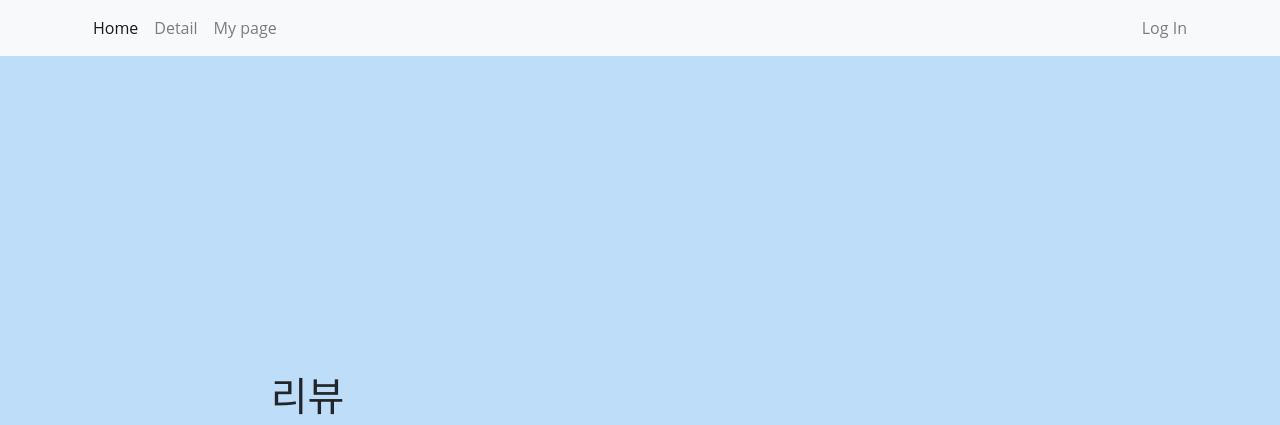
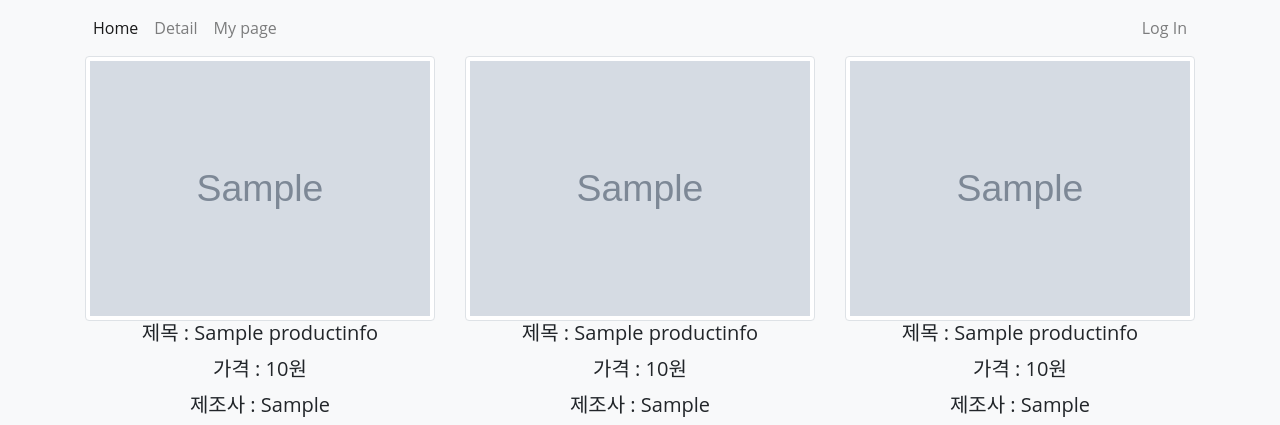
Before and after one commit to kimhyunso/Final_Project, a Django app: template bert_project/main/templates/main/detail.html in a window 1280 px wide. Shown: the top 425 px of the page. Run offline with Django 3.2, Linux system fonts and the light colour scheme; the template is opened without the code that fills it: values that come from a table or form of the project are taken from there, others are empty; tables that the repository leaves empty hold one stand-in row (values such as "Sample post"); grey boxes marked "Sample" are stand-in pictures.

Commit message:
2023-04-26 10:12

```diff
--- a/bert_project/main/templates/main/detail.html
+++ b/bert_project/main/templates/main/detail.html
@@ -1,45 +1,67 @@
 {% extends 'base.html' %}
 {% block content %}
-      <div class="container">
-        <div class="row my-3">
-          <div class="col-md-6 col-lg-5">
-            <h1>리뷰</h1>
-      <!-- Blog post-->
-        <a href="#!"><img class="card-img-top" src="./images/smail.png" alt="..." /></a>
-        <div class="card-body">
-            <h2 class="card-title h4">냉장고</h2>
-            <p class="card-text">리뷰가 좋아요</p>
-        </div>
-    </div>
 
-
-
-    <div class="container">
-      <div class="row my-3">
-        <div class="col-md-6 col-lg-5">
-          <h1>리뷰</h1>
-    <!-- Blog post-->
-      <a href="#!"><img class="card-img-top" src="./images/smail.png" alt="..." /></a>
-      <div class="card-body">
-          <h2 class="card-title h4">냉장고</h2>
-          <p class="card-text">리뷰가 좋아요</p>
-      </div>
-    </div>
-
-    <div class="container">
-      <div class="row my-3">
-        <div class="col-md-6 col-lg-5">
-          <h1>리뷰</h1>
-    <!-- Blog post-->
-      <a href="#!"><img class="card-img-top" src="./images/smail.png" alt="..." /></a>
-      <div class="card-body">
-          <h2 class="card-title h4">냉장고</h2>
-          <p class="card-text">리뷰가 좋아요</p>
+{% for list in lists %}
+<section class="features-icons bg-light text-center">
+  <div class="container">
+      <div class="row">
+          <div class="col-lg-4">
+              <div class="features-icons-item mx-auto mb-5 mb-lg-0 mb-lg-3">
+                  <div class="features-icons-icon d-flex"><i class="bi-window m-auto text-primary"></i></div>
+                  <img src={{list.imageURL}} class="img-thumbnail" alt="...">
+                  <h5 class="card-title">제목 : {{list.title}}</h5>
+                  <h5 class="card-title">가격 : {{list.price}}원</h5>
+                  <h5 class="card-title">제조사 : {{list.maker}}</h5>
+                  <p class="lead mb-0">This theme will look great on any device, no matter the size!</p>
+                  <a href="{{list.link}}" class="btn btn-primary stretched-link">Go somewhere</a>
+              </div>
+          </div>
+          <div class="col-lg-4">
+              <div class="features-icons-item mx-auto mb-5 mb-lg-0 mb-lg-3">
+                  <div class="features-icons-icon d-flex"><i class="bi-layers m-auto text-primary"></i></div>
+                  <img src={{list.imageURL}} class="img-thumbnail" alt="...">
+                  <h5 class="card-title">제목 : {{list.title}}</h5>
+                  <h5 class="card-title">가격 : {{list.price}}원</h5>
+                  <h5 class="card-title">제조사 : {{list.maker}}</h5>
+                  <p class="lead mb-0">Featuring the latest build of the new Bootstrap 5 framework!</p>
+                  <a href="{{list.link}}" class="btn btn-primary stretched-link">Go somewhere</a>
+              </div>
+          </div>
+          <div class="col-lg-4">
+              <div class="features-icons-item mx-auto mb-0 mb-lg-3">
+                  <div class="features-icons-icon d-flex"><i class="bi-terminal m-auto text-primary"></i></div>
+                  <img src={{list.imageURL}} class="img-thumbnail" alt="...">
+                  <h5 class="card-title">제목 : {{list.title}}</h5>
+                  <h5 class="card-title">가격 : {{list.price}}원</h5>
+                  <h5 class="card-title">제조사 : {{list.maker}}</h5>
+                  <p class="lead mb-0">Ready to use with your own content, or customize the source files!</p>
+                                  <a href="{{list.link}}" class="btn btn-primary stretched-link">Go somewhere</a>
+              </div>
+          </div>
       </div>
   </div>
+</section>
+{% endfor %}
+{% endblock content %}
+{% comment %} <div class="row">
+    <div class="container">
+      <div class="col my-3 row my-3">
+        <div class="w-30 h-30 p-3" style="background-color: #249afb">
+          <div class="card" style="width: 18rem;">
+            <div class="card-body">
 
-  {% for list in lists %}
-  {{list.title}}
-  {% endfor %}
+                {% for list in lists %}
+                <img src={{list.imageURL}} class="img-thumbnail" alt="...">
+                <h5 class="card-title">제목 : {{list.title}}</h5>
+                <h5 class="card-title">가격 : {{list.price}}원</h5>
+                <h5 class="card-title">제조사 : {{list.maker}}</h5>
+                <p class="card-text">Some quick example text to build on the card title and make up the bulk of the card's content.</p>
+                <a href="{{list.link}}" class="btn btn-primary stretched-link">Go somewhere</a>
+                {% endfor %}
+              </div>
+            </div>
+          </div>
+        </div>
 
-  {% endblock content %}
+    </div>
+</div> {% endcomment %}
--- a/bert_project/main/templates/main/index.html
+++ b/bert_project/main/templates/main/index.html
@@ -1,19 +1,17 @@
 {% extends 'base.html' %}
 {% block content %}
 
-      <div class="center">
         <h1>가전제품 리뷰 기반</h1>
         <h2>텍스트 분석 & 스코어링 및 추천 서비스 검색</h2>
-      </div>
     <form action="{%url 'main:info'%}" method="post">
       {% csrf_token %}
+
       <div class="container">
           <div class="search">
               <input type="text" name="keyword" class="form-control" placeholder="제품을 입력하세요." aria-label="Recipient's username" aria-describedby="basic-addon2">
               <div class="input-group-append">
               <input class="btn btn-primary" type="submit" value="제출">
                 <i class="fa fa-search"></i>
-            </button>
           </div>
         </div>
     </form>
```
